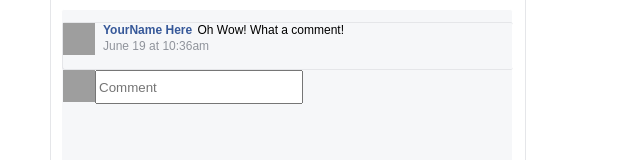
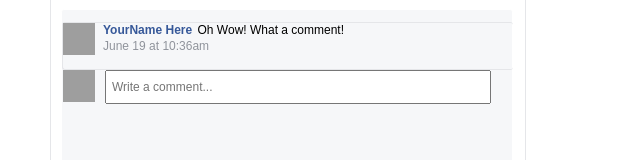
Before and after one commit to Zhhyman/facebook-post-test, a React (Create React App) app: page / in a window 1280 px wide. Shown: the part 659-819 px from the top of the page, without its empty margins (0-640 px from the left). Built offline with nearby package versions, Linux system fonts and the light colour scheme; grey boxes are pictures that could not be loaded.

Commit message:
Second draft of comments form

```diff
--- a/src/App.js
+++ b/src/App.js
@@ -72,7 +72,7 @@ export default class Post extends Component {
                     />
                   <div className="Comment-text">
                     <form>
-                      <input type="text" placeholder="Comment"></input>
+                      <input type="text" placeholder="Write a comment..."></input>
                     </form>
                   </div>
               </div>
--- a/src/index.css
+++ b/src/index.css
@@ -214,8 +214,11 @@ body {
 form {
   height: 32px; }
   form input {
-    width: 200px !important;
-    height: 28px; }
+    width: 375px;
+    height: 28px;
+    margin-left: 10px;
+    padding-left: 5px;
+    font-size: 12px; }
 
 .User-comment .Profile {
   margin-top: 15px; }
--- a/src/index.scss
+++ b/src/index.scss
@@ -228,8 +228,11 @@ body {
 form{
   height:32px;
   input{
-    width:200px !important;
+    width:375px;
     height: 28px;
+    margin-left: 10px;
+    padding-left: 5px;
+    font-size: 12px;
   }
 }
 
```
Also changed, not shown: 2 other files (tests, documents, lock files or other folders).
